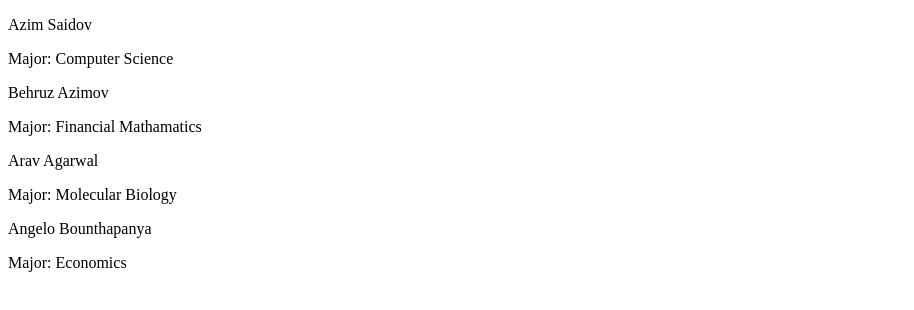
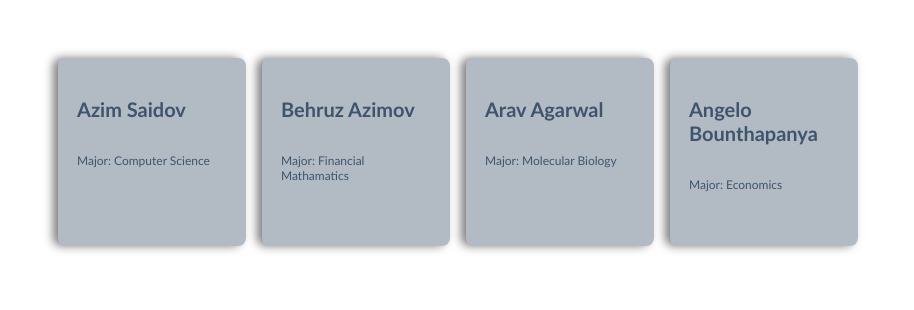
Before and after one commit to azimsaidov/group-introduction, a plain HTML site: page index.html in a window 1280 px wide. Shown: the whole page, without its empty margins (0-914 px from the left). Drawn offline with Linux system fonts and the light colour scheme.

Commit message:
Update index.html

```diff
--- a/index.html
+++ b/index.html
@@ -3,7 +3,7 @@
 <head>
     <meta charset="UTF-8">
     <meta name="viewport" content="width=device-width, initial-scale=1.0">
-    <link rel="stylesheet" href="saidov.css">
+    <link rel="stylesheet" href="style.css">
 
     <title>Tester</title>
 </head>
```
